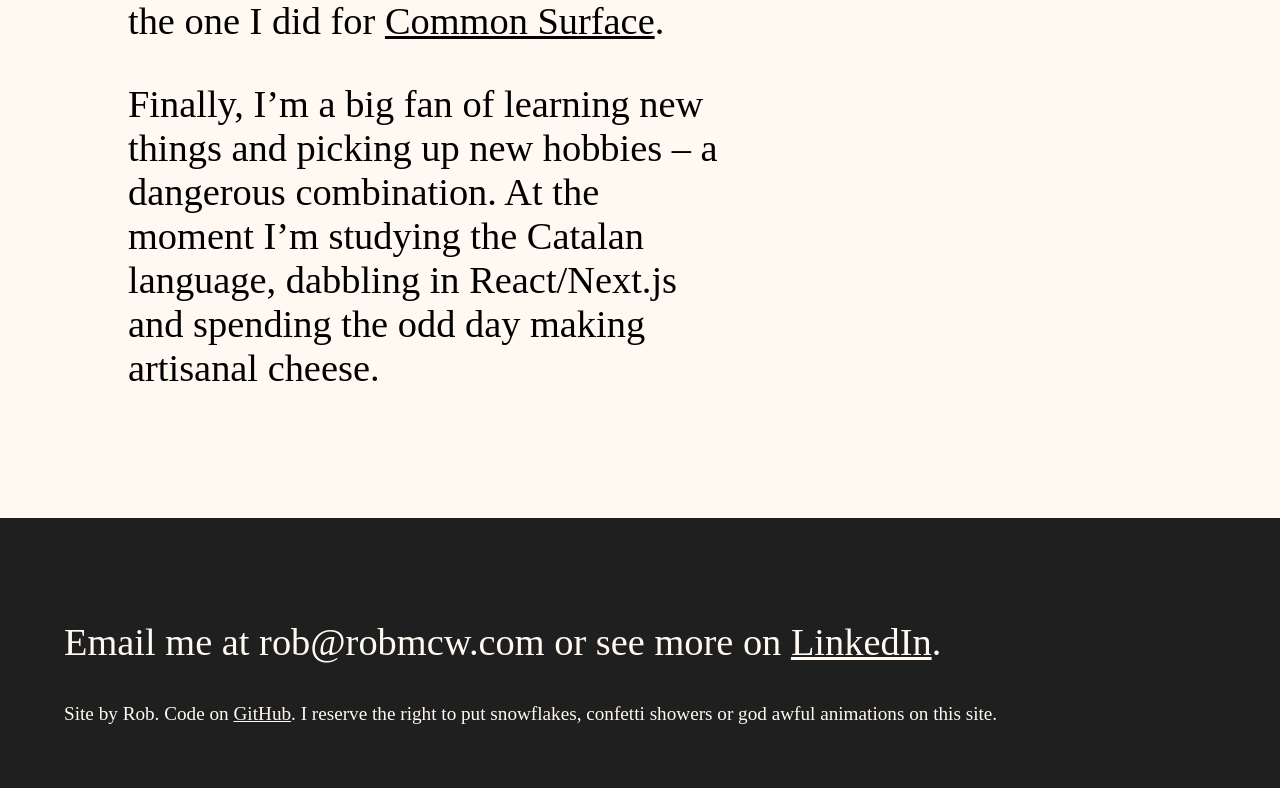
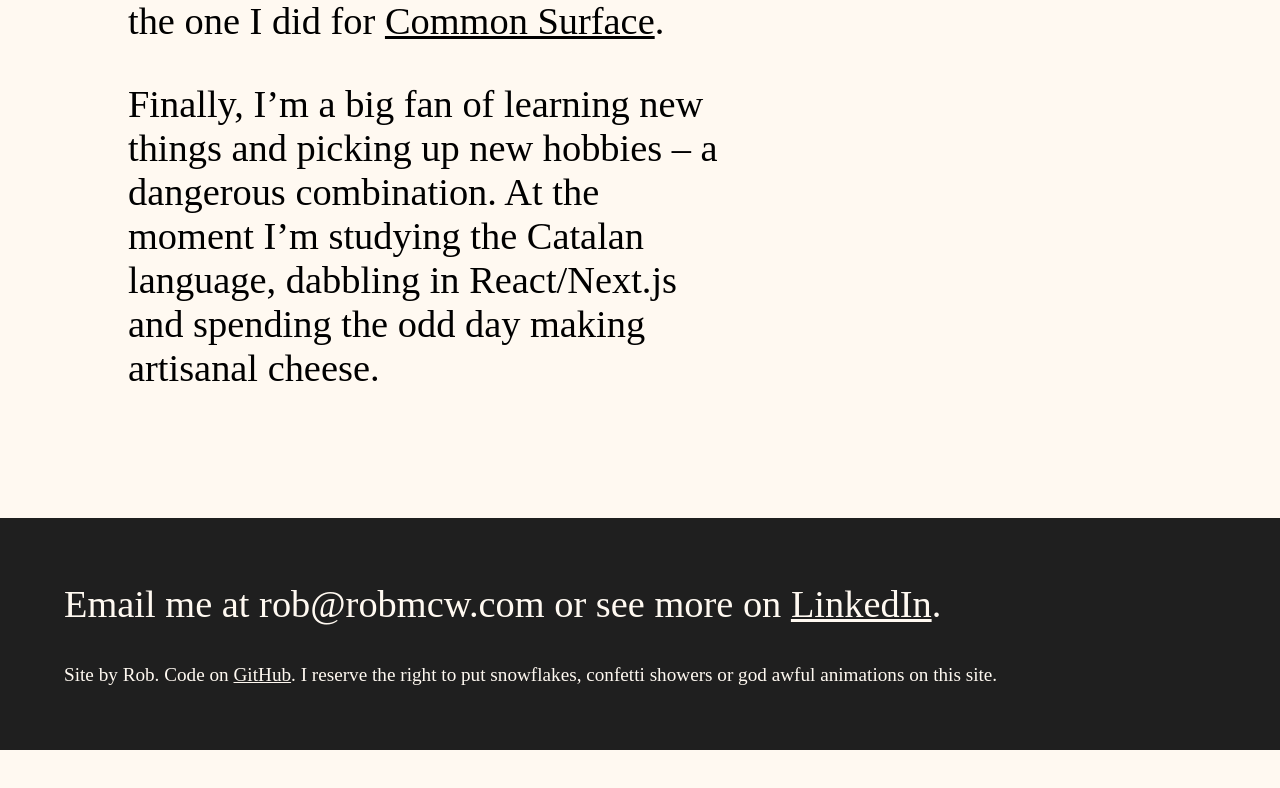
Before and after one commit to robmcw/robmcw-site, a Next.js app: page / in a window 1280 px wide. Shown: the part 890-1678 px from the top of the page. After the commit the page ends 1640 px from the top, so only its background shows below. Built offline with nearby package versions, Linux system fonts and the light colour scheme; a web font is replaced by a local one.

Commit message:
Make mobile font bigger, clean up CSS

```diff
--- a/styles/Home.module.css
+++ b/styles/Home.module.css
@@ -1,121 +1,14 @@
-/* .container {
-  min-height: 100vh;
-  padding: 0 0.5rem;
-  display: flex;
-  flex-direction: column;
-  justify-content: center;
-  align-items: center;
-  height: 100vh;
+.robpic {
+  margin-top: 1vw;
+  position: sticky;
+  top: 0;
+  width: 100%;
+  height: 50vw;
+  object-position: 35% 0;
 }
 
-.main {
-  padding: 5rem 0;
-  flex: 1;
-  display: flex;
-  flex-direction: column;
-  justify-content: center;
-  align-items: center;
+
+.intro {
+  margin: 10vw 10vw 10vw 10vw;
+
 }
-
-.footer {
-  width: 100%;
-  height: 100px;
-  border-top: 1px solid #eaeaea;
-  display: flex;
-  justify-content: center;
-  align-items: center;
-}
-
-.footer a {
-  display: flex;
-  justify-content: center;
-  align-items: center;
-  flex-grow: 1;
-}
-
-.title a {
-  color: #0070f3;
-  text-decoration: none;
-}
-
-.title a:hover,
-.title a:focus,
-.title a:active {
-  text-decoration: underline;
-}
-
-.title {
-  margin: 0;
-  line-height: 1.15;
-  font-size: 4rem;
-}
-
-.title,
-.description {
-  text-align: center;
-}
-
-.description {
-  line-height: 1.5;
-  font-size: 1.5rem;
-}
-
-.code {
-  background: #fafafa;
-  border-radius: 5px;
-  padding: 0.75rem;
-  font-size: 1.1rem;
-  font-family: Menlo, Monaco, Lucida Console, Liberation Mono, DejaVu Sans Mono,
-    Bitstream Vera Sans Mono, Courier New, monospace;
-}
-
-.grid {
-  display: flex;
-  align-items: center;
-  justify-content: center;
-  flex-wrap: wrap;
-  max-width: 800px;
-  margin-top: 3rem;
-}
-
-.card {
-  margin: 1rem;
-  padding: 1.5rem;
-  text-align: left;
-  color: inherit;
-  text-decoration: none;
-  border: 1px solid #eaeaea;
-  border-radius: 10px;
-  transition: color 0.15s ease, border-color 0.15s ease;
-  width: 45%;
-}
-
-.card:hover,
-.card:focus,
-.card:active {
-  color: #0070f3;
-  border-color: #0070f3;
-}
-
-.card h2 {
-  margin: 0 0 1rem 0;
-  font-size: 1.5rem;
-}
-
-.card p {
-  margin: 0;
-  font-size: 1.25rem;
-  line-height: 1.5;
-}
-
-.logo {
-  height: 1em;
-  margin-left: 0.5rem;
-}
-
-@media (max-width: 600px) {
-  .grid {
-    width: 100%;
-    flex-direction: column;
-  }
-} */
--- a/styles/globals.css
+++ b/styles/globals.css
@@ -26,7 +26,7 @@ body {
 
 p {
   text-align: left;
-  font-size: 3vw;
+  font-size: 6vw;
 }
 
 h1 {
@@ -103,7 +103,6 @@ section {
 }
 
 footer {
-  display: flex;
   position: sticky;
   bottom: 0;
   margin-top: 150px;
@@ -142,6 +141,10 @@ footer .pps {
       "footer footer footer footer footer footer";
   }
 
+  p {
+    text-align: left;
+    font-size: 3vw;
+  }
 
 .robpic {
   margin-top: 1vw;
```
Also changed, not shown: public/vercel.svg (deleted).
